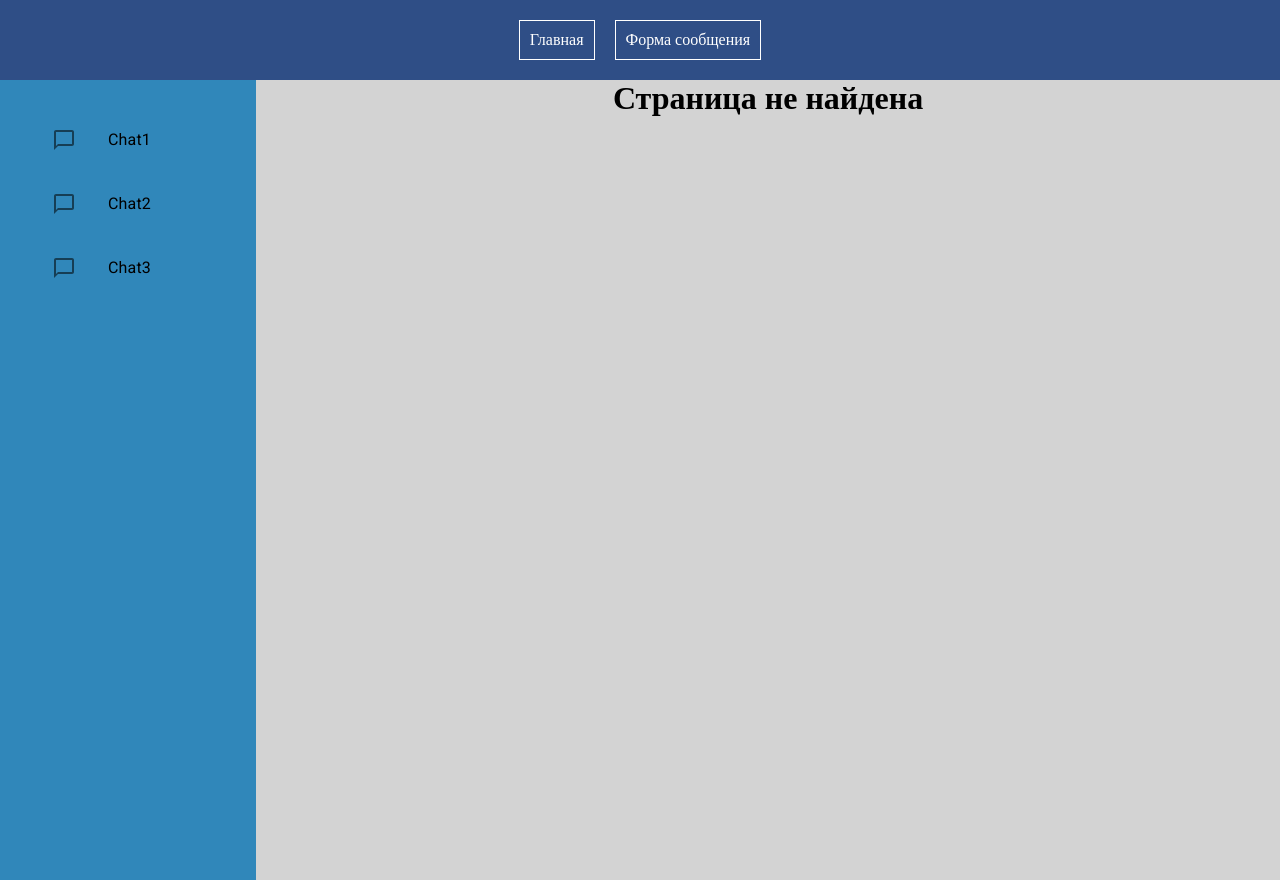
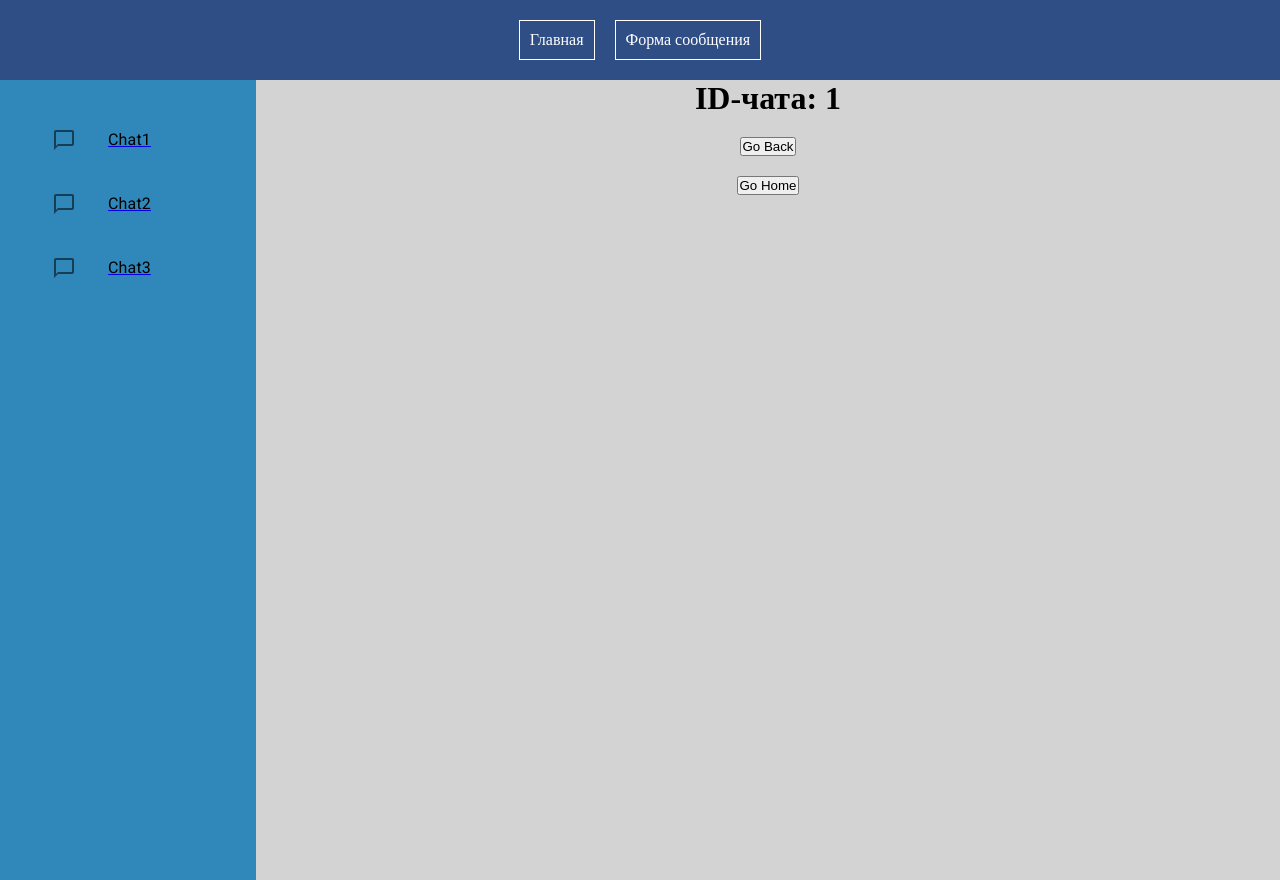
Before and after one commit to Azamark/GB_JS_FullStack_React, a React (Create React App) app in the folder homework4/: page /chat/1 in a window 1280 px wide. Built offline with nearby package versions, Linux system fonts and the light colour scheme.

Commit message:
Роутинг страниц чатов

```diff
--- a/homework4/src/App.js
+++ b/homework4/src/App.js
@@ -3,6 +3,7 @@ import { BrowserRouter, Routes, Route } from "react-router-dom";
 import { Layout } from './components/Layout.jsx';
 import Home from './pages/Home.jsx';
 import Notfound from './pages/NotFounf.jsx';
+import ChatPage from './pages/ChatPage.jsx';
 import { Message } from './components/Message.jsx'
 import { Form } from './components/Form.jsx'
 import { Chatrooms } from './components/Chatrooms.jsx'
@@ -27,6 +28,7 @@ function App() {
       <Routes>
         <Route path='/' element={<Layout />}>
           <Route index element={<Home />} />
+          <Route path='chat/:id' element={<ChatPage />} />
           <Route path='*' element={<Notfound />} />
         </Route>
       </Routes>
--- a/homework4/src/components/Chat.jsx
+++ b/homework4/src/components/Chat.jsx
@@ -1,8 +1,10 @@
 import ChatBubbleOutlineIcon from '@mui/icons-material/ChatBubbleOutline';
 import { ListItem, ListItemButton, ListItemIcon, ListItemText } from '@mui/material';
+import { NavLink } from 'react-router-dom'
 
-export const Chat = ({ name }) => {
+export const Chat = ({ id, name }) => {
     return (
+        <NavLink to={`/chat/${id}`}>
             <ListItem sx={{ color: 'black' }}>
                 <ListItemButton>
                     <ListItemIcon>
@@ -11,5 +13,6 @@ export const Chat = ({ name }) => {
                     <ListItemText primary={name} />
                 </ListItemButton>
             </ListItem>
+        </NavLink>
     )
 }
--- a/homework4/src/components/Chatrooms.jsx
+++ b/homework4/src/components/Chatrooms.jsx
@@ -22,7 +22,7 @@ export const Chatrooms = () => {
         <div className='chatrooms'>
             <List>
                 {
-                    chatsArray.map((e, i) => <Chat name={e.name} key={e.id} />)
+                    chatsArray.map((e, i) => <Chat id={e.id} name={e.name} key={e.id} />)
                 }
             </List>
         </div>
--- a/homework4/src/pages/ChatPage.jsx
+++ b/homework4/src/pages/ChatPage.jsx
@@ -0,0 +1,25 @@
+import React from "react";
+import { useParams, useNavigate } from 'react-router-dom'
+
+
+const ChatPage = () => {
+    const { id } = useParams();
+    const navigate = useNavigate();
+
+    const goBack = () => navigate(-1);
+    const goHome = () => navigate('/', { replace: true });
+
+
+    return (
+        <>
+            <h1>
+                ID-чата: {id}
+            </h1>
+
+            <button onClick={goBack}>Go Back</button>
+            <button onClick={goHome}>Go Home</button>
+        </>
+    );
+};
+
+export default ChatPage;
```
Lines whose indentation alone changed are shown as unchanged.
